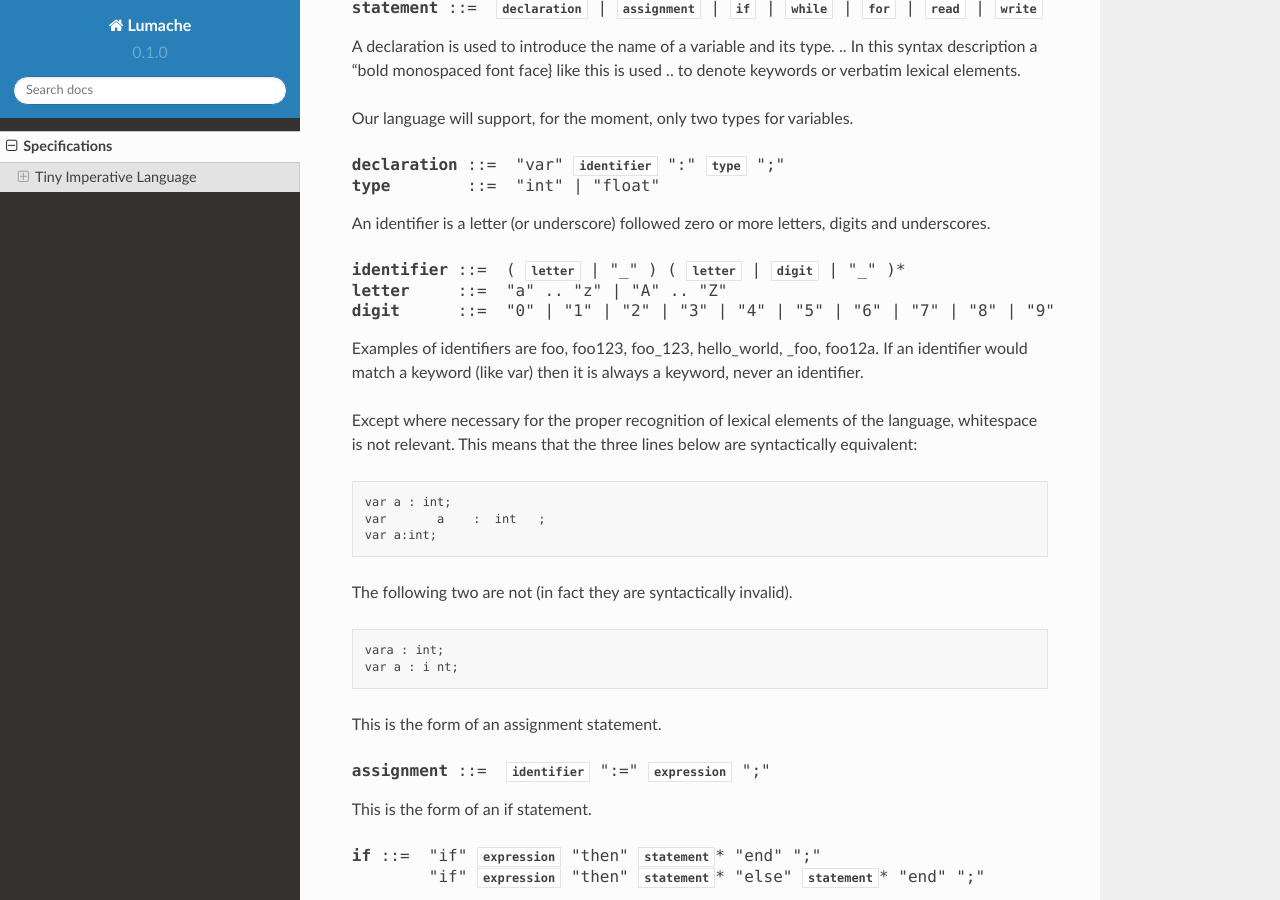
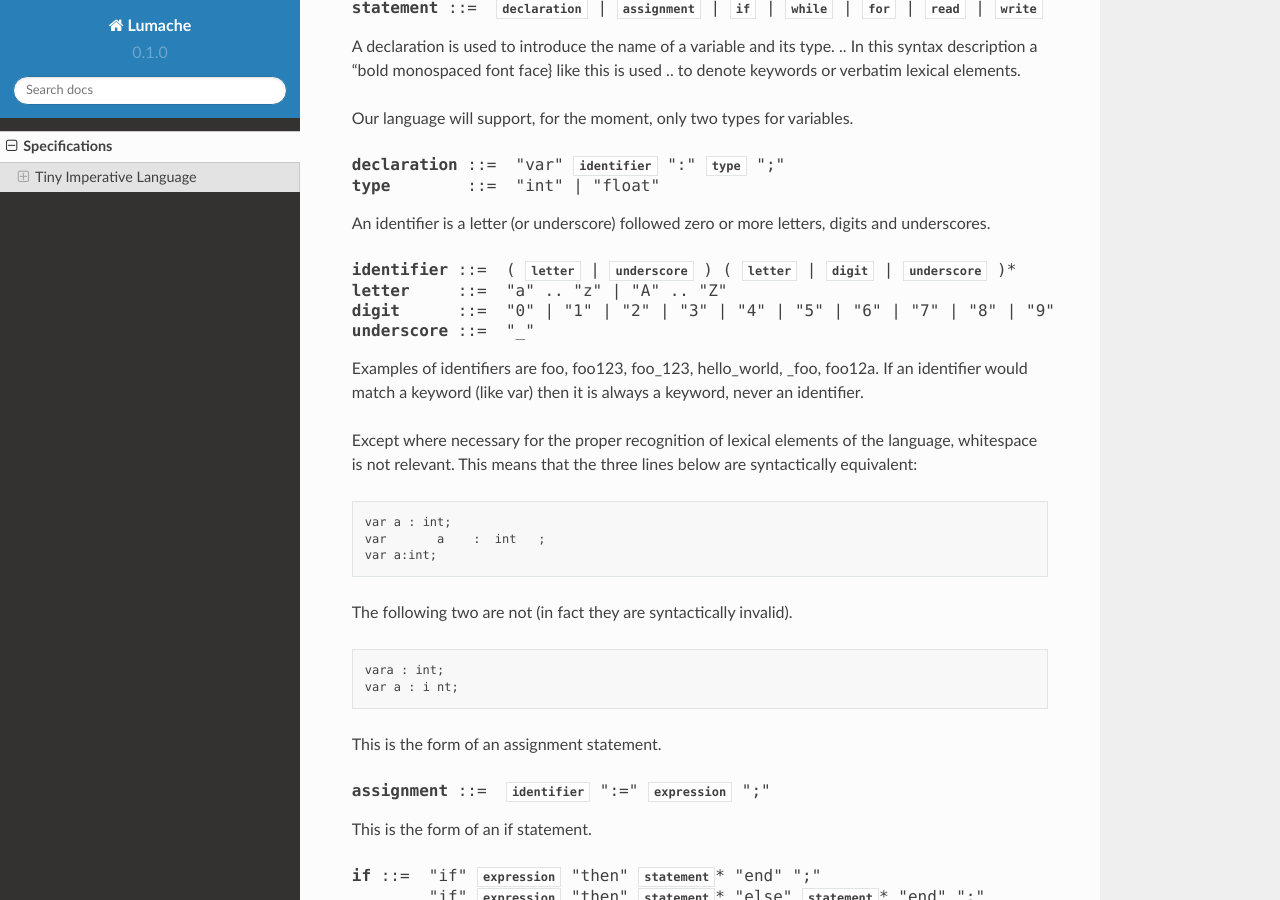
Before and after one commit to GCC-Tiny/gcc-tiny-docs-rtd, a Sphinx documentation site: the page built from docs/source/part01.rst, in a window 1280 px wide and 900 px high, scrolled down 1033 px. Built offline with Sphinx 7.4.7 and the Read the Docs theme 2.0.0, drawn with Linux system fonts in a browser that asks for light colours.

Commit message:
part01: use underscore rule

```diff
--- a/docs/source/part01.rst
+++ b/docs/source/part01.rst
@@ -68,9 +68,10 @@ An identifier is a letter (or underscore) followed zero or more letters, digits
 and underscores.
 
 .. productionlist:: Tiny
-    identifier: ( `letter` | "_" ) ( `letter` | `digit` | "_" )*
+    identifier: ( `letter` | `underscore` ) ( `letter` | `digit` | `underscore` )*
     letter: "a" .. "z" | "A" .. "Z"
     digit: "0" | "1" | "2" | "3" | "4" | "5" | "6" | "7" | "8" | "9"
+    underscore: "_"
 
 
 Examples of identifiers are foo, foo123, foo_123, hello_world, _foo, foo12a.
```
